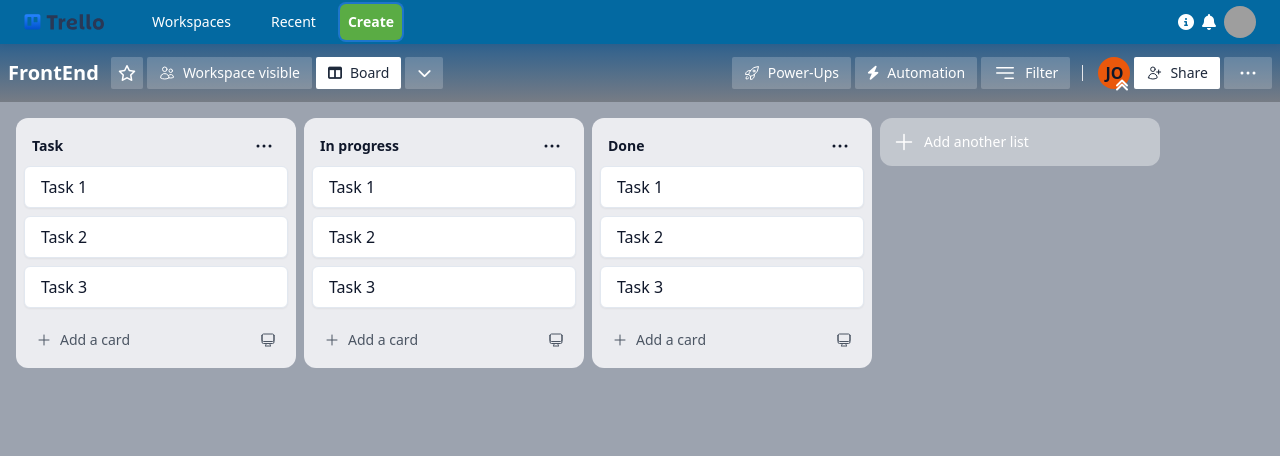
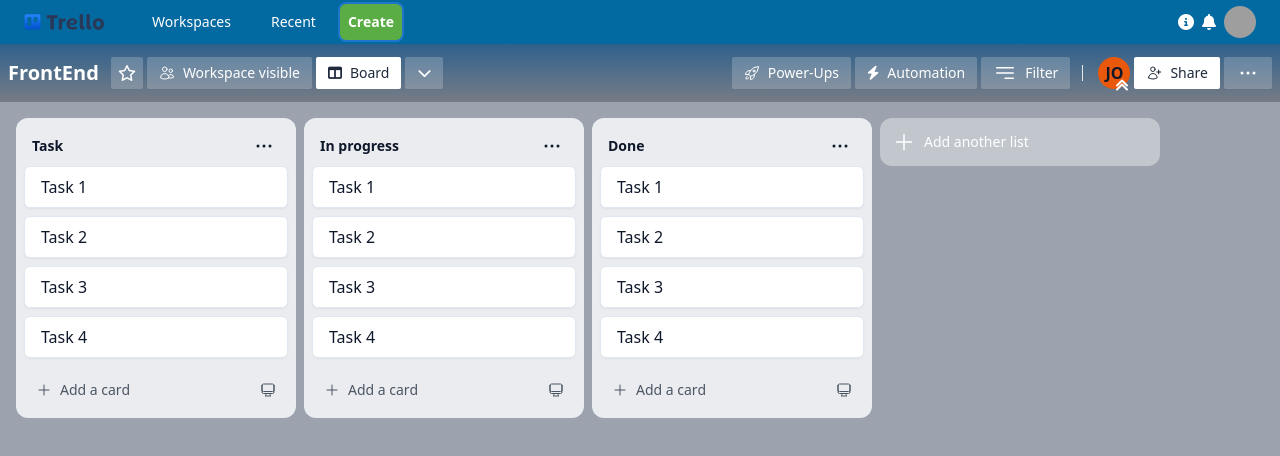
Before and after one commit to JuanDa15/trello-clone, an Angular app: page /boards/board in a window 1280 px wide. Shown: the top 456 px of the page. Built offline with nearby package versions, Linux system fonts and the light colour scheme; grey boxes are pictures that could not be loaded.

Commit message:
add functionality to order arrays

```diff
--- /dev/null
+++ b/src/app/interface/task.interface.ts
@@ -0,0 +1,4 @@
+export interface Task {
+  id: number;
+  description: string;
+}
--- a/src/app/pages/board/board.component.html
+++ b/src/app/pages/board/board.component.html
@@ -1,4 +1,5 @@
 <app-navbar></app-navbar>
+<!-- Que se puedan ordenar dentro del mismo componente -->
 <div
   class="flex h-[58px] w-full flex-row justify-between bg-gradient-to-b from-[hsla(208,59.5%,33.9%,0.9)] to-[#0000003d]"
 >
@@ -137,10 +138,8 @@
         </svg>
       </button>
     </div>
-    <ul class="flex flex-col gap-2">
-      <li cdkDrag class="px-4 py-2 border-[1px] border-slate-200 rounded-md bg-white shadow-sm">Task 1</li>
-      <li cdkDrag class="px-4 py-2 border-[1px] border-slate-200 rounded-md bg-white shadow-sm">Task 2</li>
-      <li cdkDrag class="px-4 py-2 border-[1px] border-slate-200 rounded-md bg-white shadow-sm">Task 3</li>
+    <ul cdkDropList class="flex flex-col gap-2" (cdkDropListDropped)="droppedItem($event, tasks)">
+      <li *ngFor="let task of tasks" cdkDrag class="px-4 py-2 border-[1px] border-slate-200 rounded-md bg-white shadow-sm">{{task.description}}</li>
     </ul>
     <div class="flex flex-row justify-between items-center mt-3">
       <button type="button" class="flex flex-row gap-2 h-10 shrink-0 grow items-center rounded-sm bg-transparent px-3 text-sm font-medium text-gray-600 transition-all duration-300 hover:bg-white hover:text-slate-800" >
@@ -176,10 +175,8 @@
         </svg>
       </button>
     </div>
-    <ul class="flex flex-col gap-2">
-      <li class="px-4 py-2 border-[1px] border-slate-200 rounded-md bg-white shadow-sm">Task 1</li>
-      <li class="px-4 py-2 border-[1px] border-slate-200 rounded-md bg-white shadow-sm">Task 2</li>
-      <li class="px-4 py-2 border-[1px] border-slate-200 rounded-md bg-white shadow-sm">Task 3</li>
+    <ul cdkDropList class="flex flex-col gap-2" (cdkDropListDropped)="droppedItem($event, inProgressTask)">
+      <li *ngFor="let task of inProgressTask" cdkDrag class="px-4 py-2 border-[1px] border-slate-200 rounded-md bg-white shadow-sm">{{task.description}}</li>
     </ul>
     <div class="flex flex-row justify-between items-center mt-3">
       <button type="button" class="flex flex-row gap-2 h-10 shrink-0 grow items-center rounded-sm bg-transparent px-3 text-sm font-medium text-gray-600 transition-all duration-300 hover:bg-white hover:text-slate-800" >
@@ -215,10 +212,8 @@
         </svg>
       </button>
     </div>
-    <ul class="flex flex-col gap-2">
-      <li class="px-4 py-2 border-[1px] border-slate-200 rounded-md bg-white shadow-sm">Task 1</li>
-      <li class="px-4 py-2 border-[1px] border-slate-200 rounded-md bg-white shadow-sm">Task 2</li>
-      <li class="px-4 py-2 border-[1px] border-slate-200 rounded-md bg-white shadow-sm">Task 3</li>
+    <ul cdkDropList class="flex flex-col gap-2" (cdkDropListDropped)="droppedItem($event, doneTask)">
+      <li *ngFor="let task of doneTask" cdkDrag class="px-4 py-2 border-[1px] border-slate-200 rounded-md bg-white shadow-sm">{{task.description}}</li>
     </ul>
     <div class="flex flex-row justify-between items-center mt-3">
       <button type="button" class="flex flex-row gap-2 h-10 shrink-0 grow items-center rounded-sm bg-transparent px-3 text-sm font-medium text-gray-600 transition-all duration-300 hover:bg-white hover:text-slate-800" >
--- a/src/app/pages/board/board.component.ts
+++ b/src/app/pages/board/board.component.ts
@@ -1,11 +1,76 @@
+import { CdkDragDrop, moveItemInArray } from '@angular/cdk/drag-drop';
 import { Component } from '@angular/core';
+import { Task } from 'src/app/interface/task.interface';
 
 @Component({
   selector: 'app-board',
   templateUrl: './board.component.html',
-  styles: [
-  ]
+  styles: [`
+    /* Animate items as they're being sorted. */
+    .cdk-drop-list-dragging .cdk-drag {
+      transition: transform 250ms cubic-bezier(0, 0, 0.2, 1);
+    }
+
+    /* Animate an item that has been dropped. */
+    .cdk-drag-animating {
+      transition: transform 300ms cubic-bezier(0, 0, 0.2, 1);
+    }
+  `]
 })
 export class BoardComponent {
+  public tasks: Task[] = [
+    {
+      id: 1,
+      description: 'Task 1'
+    },
+    {
+      id: 2,
+      description: 'Task 2'
+    },    {
+      id: 3,
+      description: 'Task 3'
+    },
+    {
+      id: 4,
+      description: 'Task 4'
+    }
+  ];
+  public inProgressTask: Task[] = [
+    {
+      id: 1,
+      description: 'Task 1'
+    },
+    {
+      id: 2,
+      description: 'Task 2'
+    },    {
+      id: 3,
+      description: 'Task 3'
+    },
+    {
+      id: 4,
+      description: 'Task 4'
+    }
+  ];
+  public doneTask: Task[] = [
+    {
+      id: 1,
+      description: 'Task 1'
+    },
+    {
+      id: 2,
+      description: 'Task 2'
+    },    {
+      id: 3,
+      description: 'Task 3'
+    },
+    {
+      id: 4,
+      description: 'Task 4'
+    }
+  ];
 
+  public droppedItem(event: CdkDragDrop<Task[]>, array: Task[]) {
+    moveItemInArray(array, event.currentIndex, event.previousIndex)
+  }
 }
```
